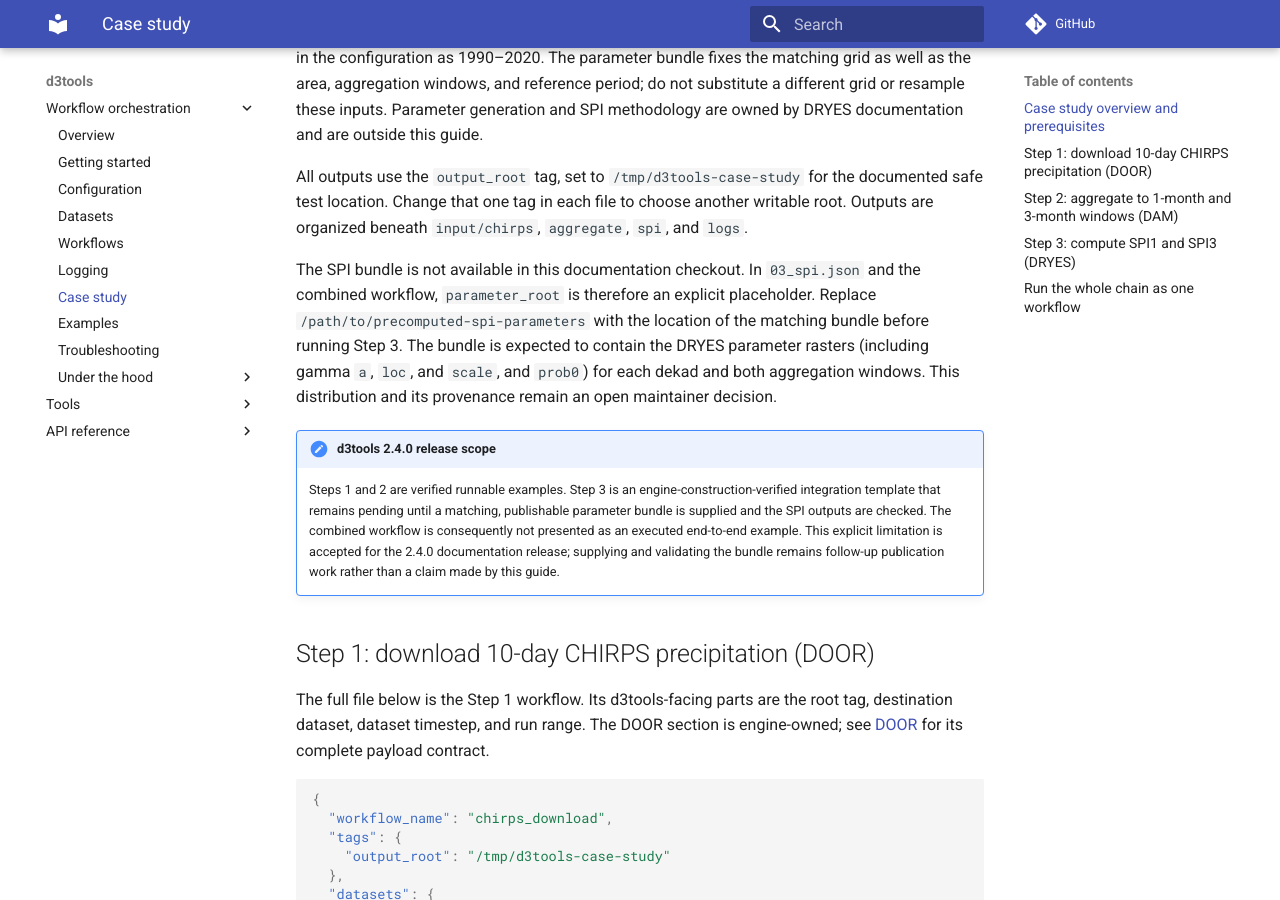
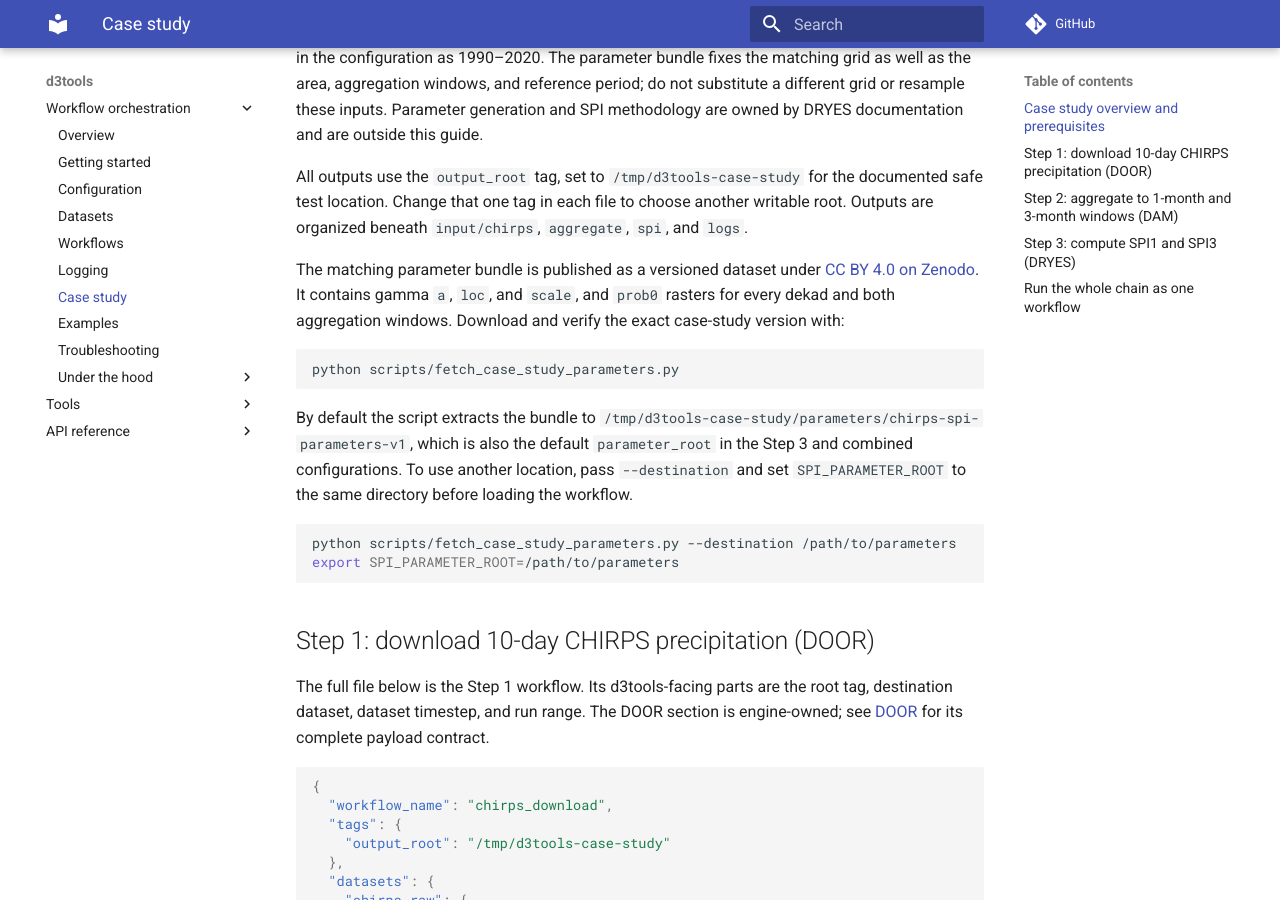
Before and after one commit to c-hydro/d3tools, an MkDocs documentation site: the page built from docs/workflow_orchestration/case-study.md, in a window 1280 px wide and 900 px high, scrolled down 438 px. Built offline with MkDocs 1.6.1 and Material for MkDocs 9.7.7, drawn with Linux system fonts in a browser that asks for light colours; comment, search, counter and statistics services are not loaded; some of the changed text lies outside the part shown.

Commit message:
docs: update case study documentation and add parameter download script

````diff
--- a/docs/workflow_orchestration/case-study.md
+++ b/docs/workflow_orchestration/case-study.md
@@ -26,23 +26,25 @@ the documented safe test location. Change that one tag in each file to choose
 another writable root. Outputs are organized beneath `input/chirps`,
 `aggregate`, `spi`, and `logs`.
 
-The SPI bundle is not available in this documentation checkout. In
-`03_spi.json` and the combined workflow, `parameter_root` is therefore an
-explicit placeholder. Replace `/path/to/precomputed-spi-parameters` with the
-location of the matching bundle before running Step 3. The bundle is expected
-to contain the DRYES parameter rasters (including gamma `a`, `loc`, and
-`scale`, and `prob0`) for each dekad and both aggregation windows. This
-distribution and its provenance remain an open maintainer decision.
+The matching parameter bundle is published as a versioned dataset under
+[CC BY 4.0 on Zenodo](https://doi.org/10.5281/zenodo.24556246). It contains
+gamma `a`, `loc`, and `scale`, and `prob0` rasters for every dekad and both
+aggregation windows. Download and verify the exact case-study version with:
 
-!!! note "d3tools 2.4.0 release scope"
+```bash
+python scripts/fetch_case_study_parameters.py
+```
 
-    Steps 1 and 2 are verified runnable examples. Step 3 is an
-    engine-construction-verified integration template that remains pending
-    until a matching, publishable parameter bundle is supplied and the SPI
-    outputs are checked. The combined workflow is consequently not presented
-    as an executed end-to-end example. This explicit limitation is accepted
-    for the 2.4.0 documentation release; supplying and validating the bundle
-    remains follow-up publication work rather than a claim made by this guide.
+By default the script extracts the bundle to
+`/tmp/d3tools-case-study/parameters/chirps-spi-parameters-v1`, which is also
+the default `parameter_root` in the Step 3 and combined configurations. To use
+another location, pass `--destination` and set `SPI_PARAMETER_ROOT` to the
+same directory before loading the workflow.
+
+```bash
+python scripts/fetch_case_study_parameters.py --destination /path/to/parameters
+export SPI_PARAMETER_ROOT=/path/to/parameters
+```
 
 ## Step 1: download 10-day CHIRPS precipitation (DOOR)
 
@@ -103,17 +105,17 @@ as in the DRYES example. DRYES expands the `agg_window` mapping into two
 cases: case tags `1` and `3` select parameter and output directories `1m` and
 `3m`, while the corresponding option values `1m` and `3m` select the DAM
 aggregate inputs. This binding has been verified by constructing the workflow
-and rendering all three key families with the installed DRYES integration;
-it has not been verified by computing SPI outputs. `timesteps_per_year` is
-set to 36 for the 10-day timestep. The DRYES section is engine-owned; see
-[DRYES](https://github.com/c-hydro/dryes) for its full payload contract.
+and rendering all three key families with the installed DRYES integration.
+`timesteps_per_year` is set to 36 for the 10-day timestep. The DRYES section
+is engine-owned; see [DRYES](https://github.com/c-hydro/dryes) for its full
+payload contract.
 
 <!-- check-docs: skip -->
 ```json
 --8<-- "docs/workflow_orchestration/case-study/03_spi.json"
 ```
 
-After supplying the parameter bundle location, run the target 2021 period:
+After downloading the parameter bundle, run the target 2021 period:
 
 ```bash
 python scripts/run_workflow.py docs/workflow_orchestration/case-study/03_spi.json \
@@ -121,12 +123,10 @@ python scripts/run_workflow.py docs/workflow_orchestration/case-study/03_spi.jso
   --end 2021-12-31
 ```
 
-SPI output keys are written beneath `<output_root>/spi/`. Step 3 is not
-currently runnable without the matching parameters. The bundle must match the
-fixed area, grid, aggregation windows, dekadal cycle, and 1990–2020 reference
-period. Workflow construction and aggregation-window key rendering have been
-verified, but no SPI result is claimed. How to calculate those parameters
-belongs to DRYES documentation, not this guide.
+SPI output keys are written beneath `<output_root>/spi/`. The published bundle
+matches the fixed area, grid, aggregation windows, dekadal cycle, and 1990–2020
+reference period used here. How to calculate those parameters belongs to
+DRYES documentation, not this guide.
 
 ## Run the whole chain as one workflow
 
@@ -154,4 +154,4 @@ failure stops later sections. Inspect `<output_root>/input/chirps/`,
 `aggregate/`, `spi/`, and `logs/`; the log includes a separate structured
 run-state file. See [Workflows](workflows.md) for ordering and range rules,
 and [Logging](logging.md) for log behavior. The combined workflow has not
-been executed because Step 3 is blocked by the unavailable parameters.
+yet been rerun end to end with the published bundle.
--- a/docs/workflow_orchestration/case-study/03_spi.json
+++ b/docs/workflow_orchestration/case-study/03_spi.json
@@ -2,7 +2,7 @@
   "workflow_name": "chirps_spi",
   "tags": {
     "output_root": "/tmp/d3tools-case-study",
-    "parameter_root": "/path/to/precomputed-spi-parameters",
+    "parameter_root": "{ENV.SPI_PARAMETER_ROOT, default='/tmp/d3tools-case-study/parameters/chirps-spi-parameters-v1'}",
     "history_start": "1990-01-01",
     "history_end": "2020-12-31"
   },
--- a/docs/workflow_orchestration/case-study/chirps_spi_case_study.json
+++ b/docs/workflow_orchestration/case-study/chirps_spi_case_study.json
@@ -2,7 +2,7 @@
   "workflow_name": "chirps_spi_case_study",
   "tags": {
     "output_root": "/tmp/d3tools-case-study",
-    "parameter_root": "/path/to/precomputed-spi-parameters",
+    "parameter_root": "{ENV.SPI_PARAMETER_ROOT, default='/tmp/d3tools-case-study/parameters/chirps-spi-parameters-v1'}",
     "history_start": "1990-01-01",
     "history_end": "2020-12-31"
   },
````
Also changed, not shown: other parts of docs/workflow_orchestration/case-study.md (+2 -2 lines), documentation_audits/docs_catalogue_v2.md (+7 -7 lines), documentation_audits/publication_status_v2.4.0.md (+2 -2 lines), .github/instructions/docs.instructions.md, 2 other files.
